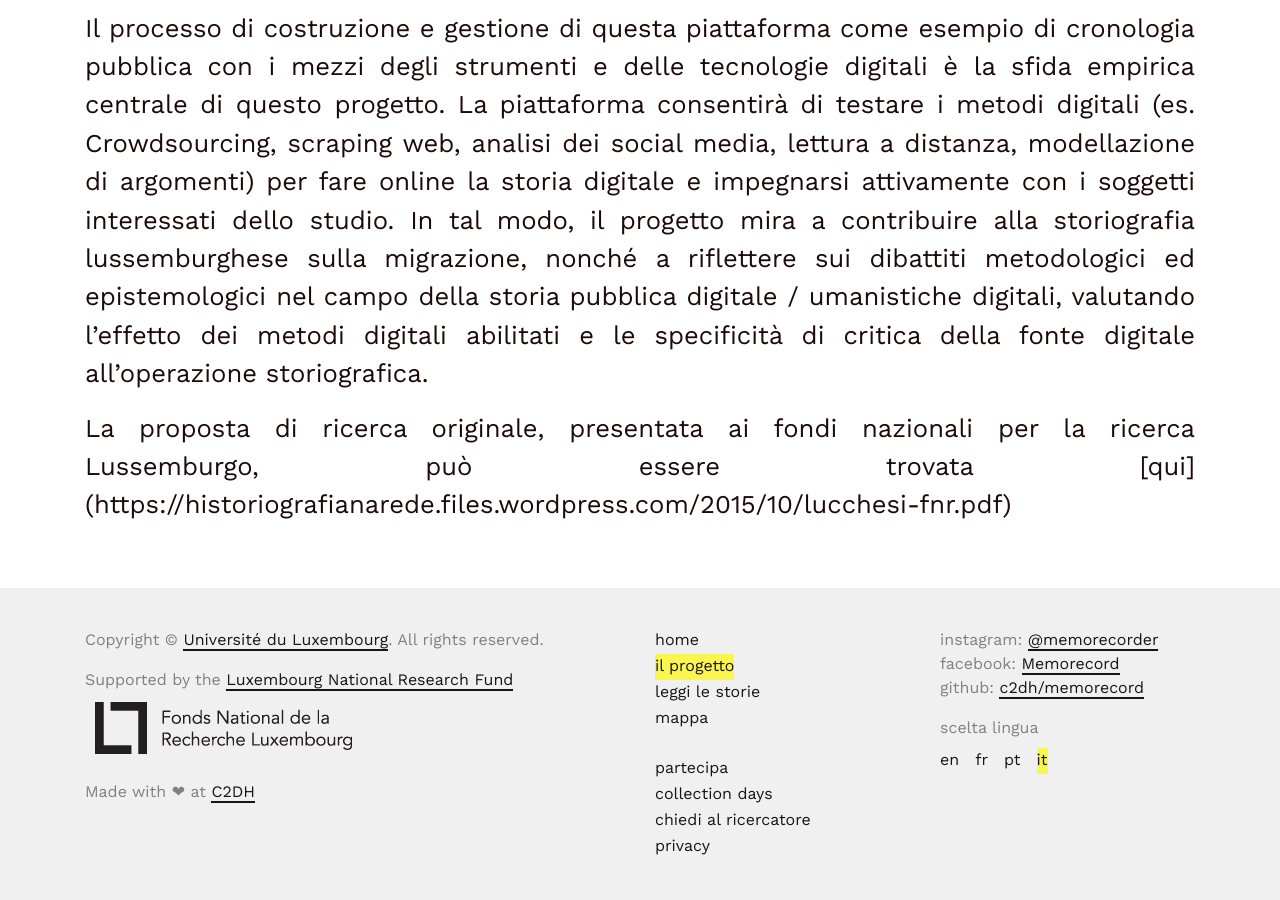
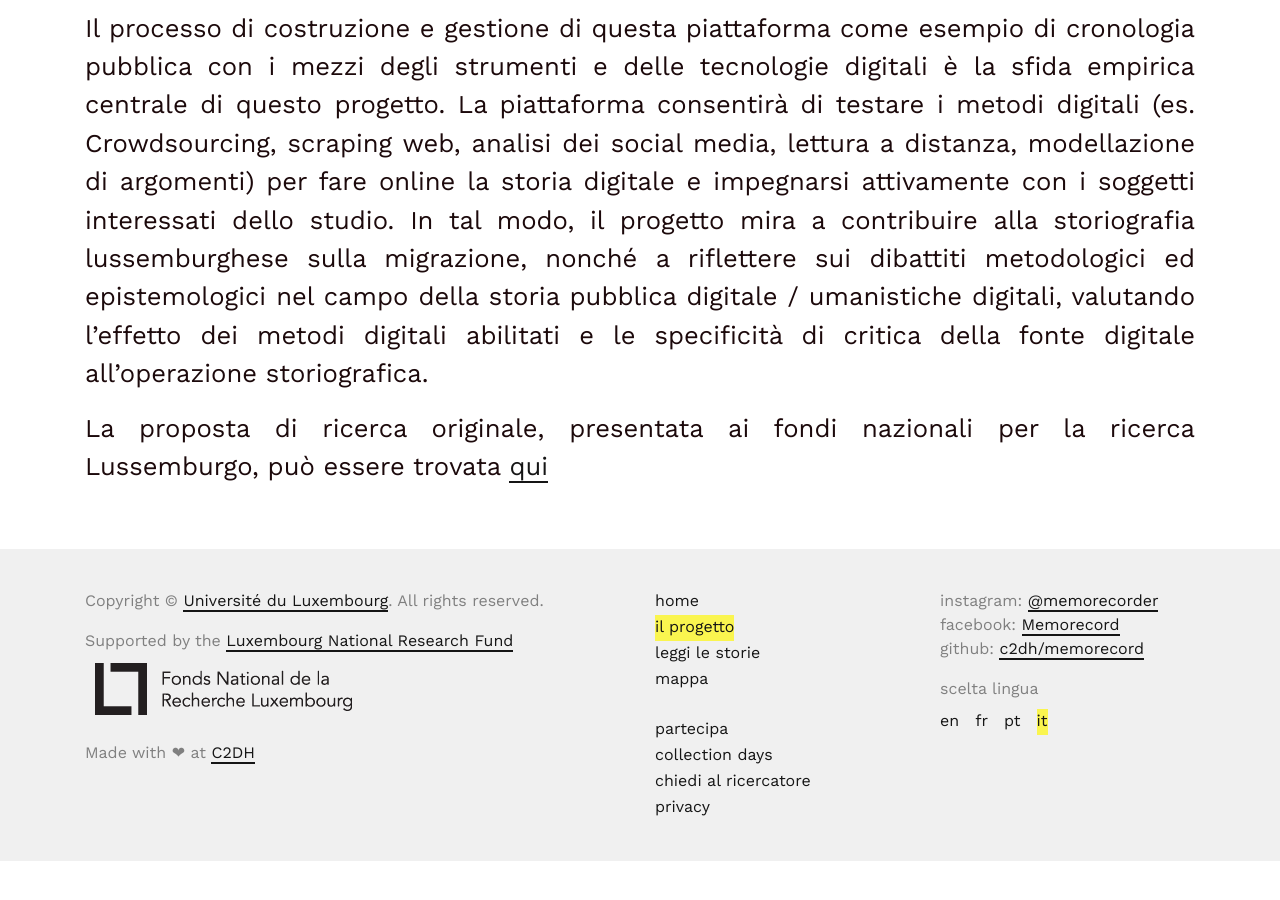
Before and after one commit to C2DH/memorecord, a Jekyll site: the page built from pages/the-project.it.md, in a window 1280 px wide and 900 px high, scrolled down 1555 px. Built offline with Jekyll 4.4.1, drawn with Linux system fonts in a browser that asks for light colours; after the commit the page ends 2416 px from its top, so only the background shows below that; part of the change alters nothing that is shown; some of the changed text lies outside the part shown.

```diff
--- a/pages/the-project.it.md
+++ b/pages/the-project.it.md
@@ -13,12 +13,12 @@ title: The project
 La partecipazione della comunità è l'anima di questo esperimento di crowdsourcing. [**Partecipa!**](https://c2dh.github.io/memorecord/take-part/) I tuoi ricordi e i tuoi account personali possono aiutarci a capire di più sugli aspetti storici della migrazione nel Granducato.
 
 
-## Sfondo accademico
+## Background accademico
 
-Questo sito fa parte del progetto di ricerca PhD intitolato Shaping a platform of digital memory on migration migration: un progetto di storia pubblica sulle memorie migratorie in Lussemburgo, condotto da Anita Lucchesi nel [**Center for Contemporary and Digital History**] (https://www.c2dh.uni.lu/) ([Università di Lussemburgo](https://www.uni.lu/), e finanziato dal [Fondo Nazionale di Ricerca, Lussemburgo](https://www.fnr. lu).
+Questo sito fa parte del progetto di ricerca PhD intitolato Shaping a platform of digital memory on migration migration: un progetto di storia pubblica sulle memorie migratorie in Lussemburgo, condotto da Anita Lucchesi nel [**Center for Contemporary and Digital History**] (https://www.c2dh.uni.lu/) ([Università di Lussemburgo](https://www.uni.lu/), e finanziato dal [Fondo Nazionale di Ricerca, Lussemburgo](https://www.fnr.lu).
 
 La ricerca ha lo scopo di studiare memorie e storie di migrazione in Lussemburgo combinando un plurale quadro storico culturale con un'analisi sistematica storica delle memorie mediate dei migranti nel Granducato. Avvicinandosi al soggetto dal punto di vista della Storia dal Basso e usando un apparato metodologico innovativo basato su metodi di storia pubblica digitale, questa ricerca si aspetta di incontrare un modo alternativo di narrazione attraverso la tecnologia digitale, coinvolgendo i membri della comunità con riconoscimenti alla propria agenzia come attori storici. Uno dei principali risultati di questo progetto di ricerca, oltre alla tesi di dottorato, è la formazione, in collaborazione con la comunità, della piattaforma Memorecord per uno storytelling digitale alternativo sulla migrazione in Lussemburgo, con l'obiettivo di condividere i ricordi di diverse generazioni e comunità online e , si spera, oltrepassiamo la narrativa principale sulla migrazione in Lussemburgo che già conosciamo. Cosa c'è dietro e oltre la storia di successo della migrazione in Lussemburgo?
 
 Il processo di costruzione e gestione di questa piattaforma come esempio di cronologia pubblica con i mezzi degli strumenti e delle tecnologie digitali è la sfida empirica centrale di questo progetto. La piattaforma consentirà di testare i metodi digitali (es. Crowdsourcing, scraping web, analisi dei social media, lettura a distanza, modellazione di argomenti) per fare online la storia digitale e impegnarsi attivamente con i soggetti interessati dello studio. In tal modo, il progetto mira a contribuire alla storiografia lussemburghese sulla migrazione, nonché a riflettere sui dibattiti metodologici ed epistemologici nel campo della storia pubblica digitale / umanistiche digitali, valutando l'effetto dei metodi digitali abilitati e le specificità di critica della fonte digitale all'operazione storiografica.
 
-La proposta di ricerca originale, presentata ai fondi nazionali per la ricerca Lussemburgo, può essere trovata [qui] (https://historiografianarede.files.wordpress.com/2015/10/lucchesi-fnr.pdf)
+La proposta di ricerca originale, presentata ai fondi nazionali per la ricerca Lussemburgo, può essere trovata [qui](https://historiografianarede.files.wordpress.com/2015/10/lucchesi-fnr.pdf)
```
